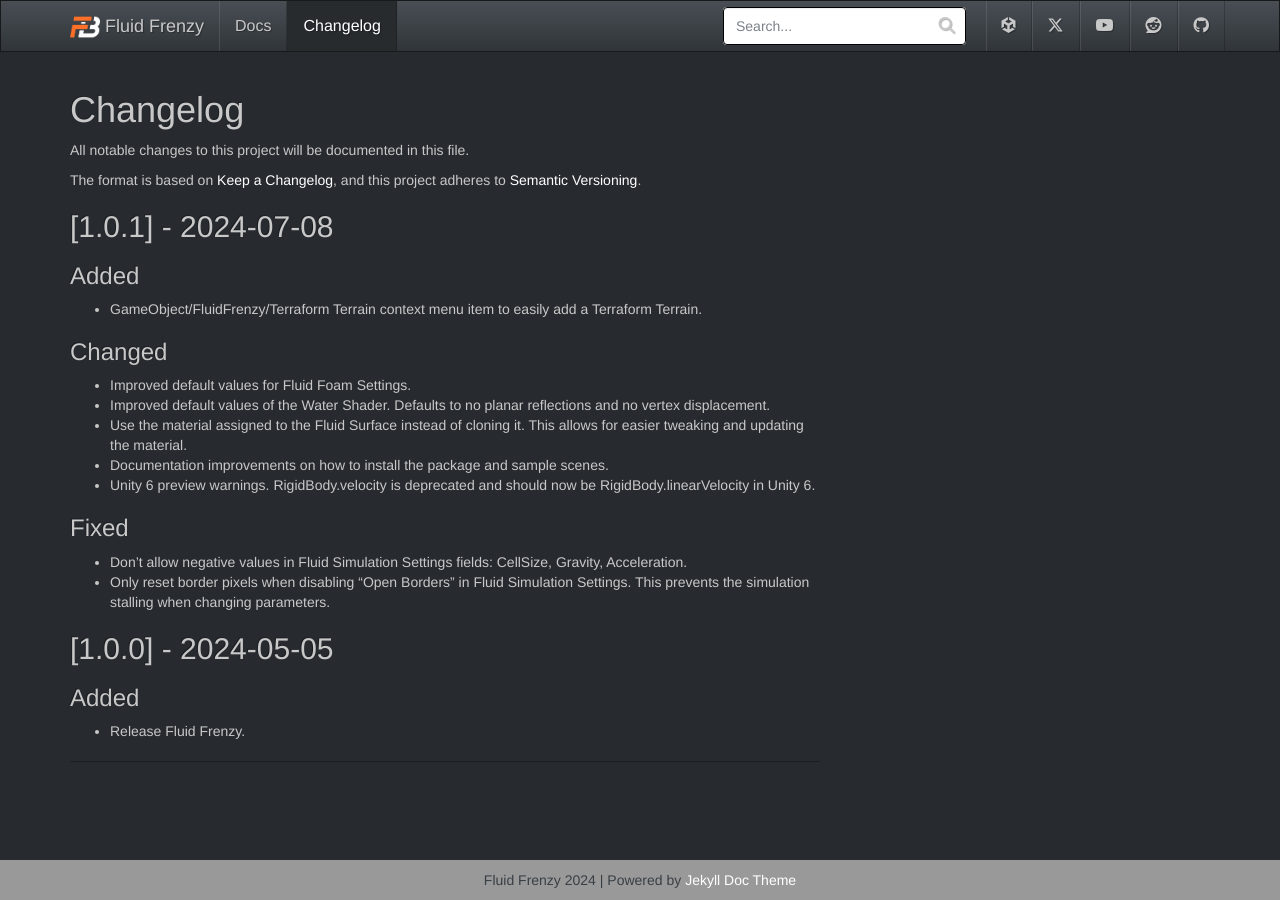
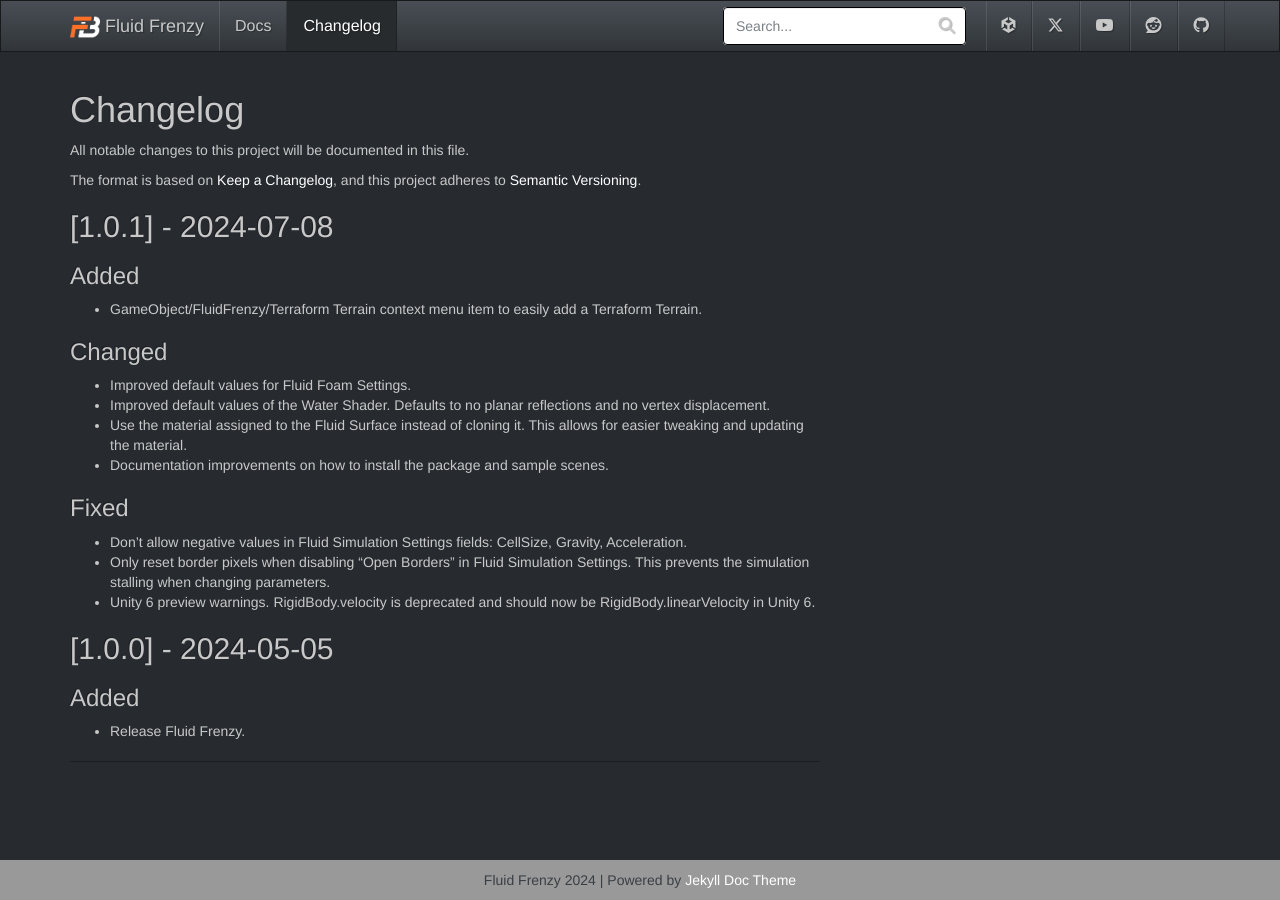
Before and after one commit to FrenzyByte/fluidfrenzy, a Jekyll site: the page built from _changelog/index.md, in a window 1280 px wide. Built offline with Jekyll 4.4.1, drawn with Linux system fonts in a browser that asks for light colours.

Commit message:
Move fix to correct section.

```diff
--- a/_changelog/index.md
+++ b/_changelog/index.md
@@ -23,12 +23,12 @@ and this project adheres to [Semantic Versioning](https://semver.org/spec/v2.0.0
 - Improved default values of the Water Shader. Defaults to no planar reflections and no vertex displacement.
 - Use the material assigned to the Fluid Surface instead of cloning it. This allows for easier tweaking and updating the material.
 - Documentation improvements on how to install the package and sample scenes.
-- Unity 6 preview warnings. RigidBody.velocity is deprecated and should now be RigidBody.linearVelocity in Unity 6.
 
 ### Fixed
 
 - Don't allow negative values in Fluid Simulation Settings fields: CellSize, Gravity, Acceleration.
 - Only reset border pixels when disabling "Open Borders" in Fluid Simulation Settings. This prevents the simulation stalling when changing parameters.
+- Unity 6 preview warnings. RigidBody.velocity is deprecated and should now be RigidBody.linearVelocity in Unity 6.
 
 ## [1.0.0] - 2024-05-05
 
```
